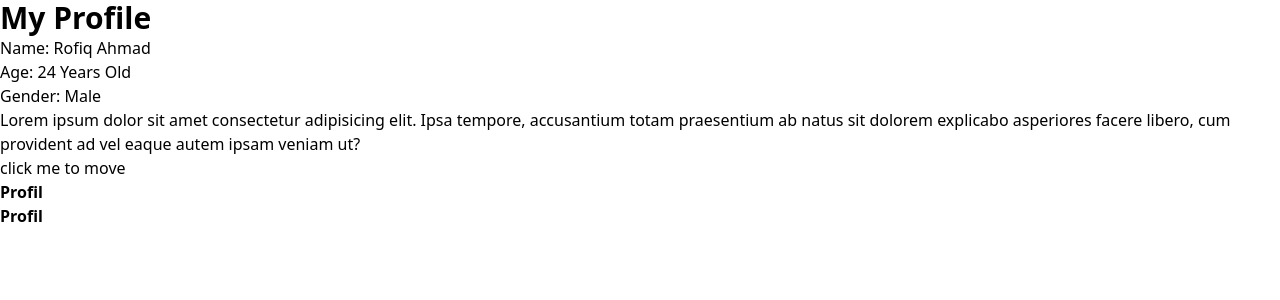
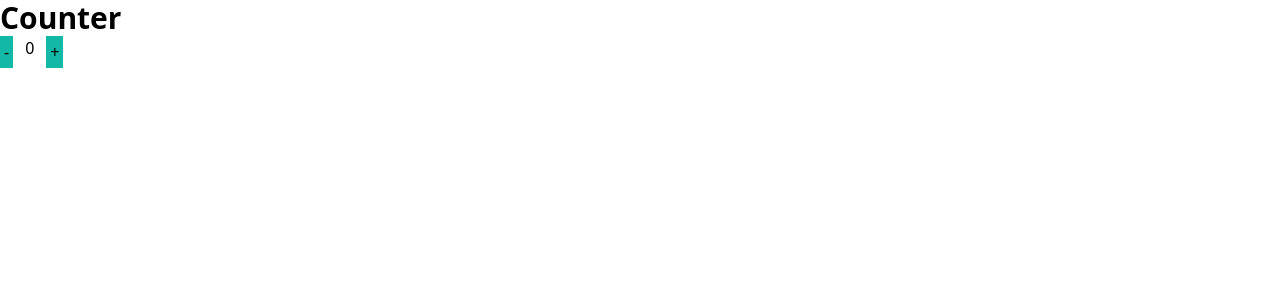
Before and after one commit to rofiqahmad22/demo-react-vite, a React (Vite) app: page / in a window 1280 px wide. Shown: the top 300 px of the page. Built offline with nearby package versions, Linux system fonts and the light colour scheme.

Commit message:
styling counter button

```diff
--- a/src/App.tsx
+++ b/src/App.tsx
@@ -1,4 +1,5 @@
 import { Button } from "./components/button";
+import { Counter } from "./components/couter";
 import { Description } from "./components/descripton";
 import { Profile } from "./components/profile";
 import { Profiles } from "./components/profles";
@@ -7,12 +8,9 @@ export default function App() {
   return (
     <div>
       <header>
-        <h1 className="text-3xl font-bold">My Profile</h1>
+        <h1 className="text-3xl font-bold">Counter</h1>
       </header>
-      <Profile name="Rofiq Ahmad" />
-      <Description />
-      <Button />
-      <Profiles />
+      <Counter />
     </div>
   );
 }
--- a/src/components/couter.tsx
+++ b/src/components/couter.tsx
@@ -16,13 +16,13 @@ export function Counter() {
   });
 
   return (
-    <div>
-      <button onClick={increment} className="bg-teal-500 p-2">
-        +
+    <div className="flex gap-3">
+      <button onClick={decrement} className="bg-teal-500 p-1">
+        -
       </button>
       <p>{counter}</p>
-      <button onClick={decrement} className="br-teal-500 p-2">
-        -
+      <button onClick={increment} className="bg-teal-500 p-1">
+        +
       </button>
     </div>
   );
```
